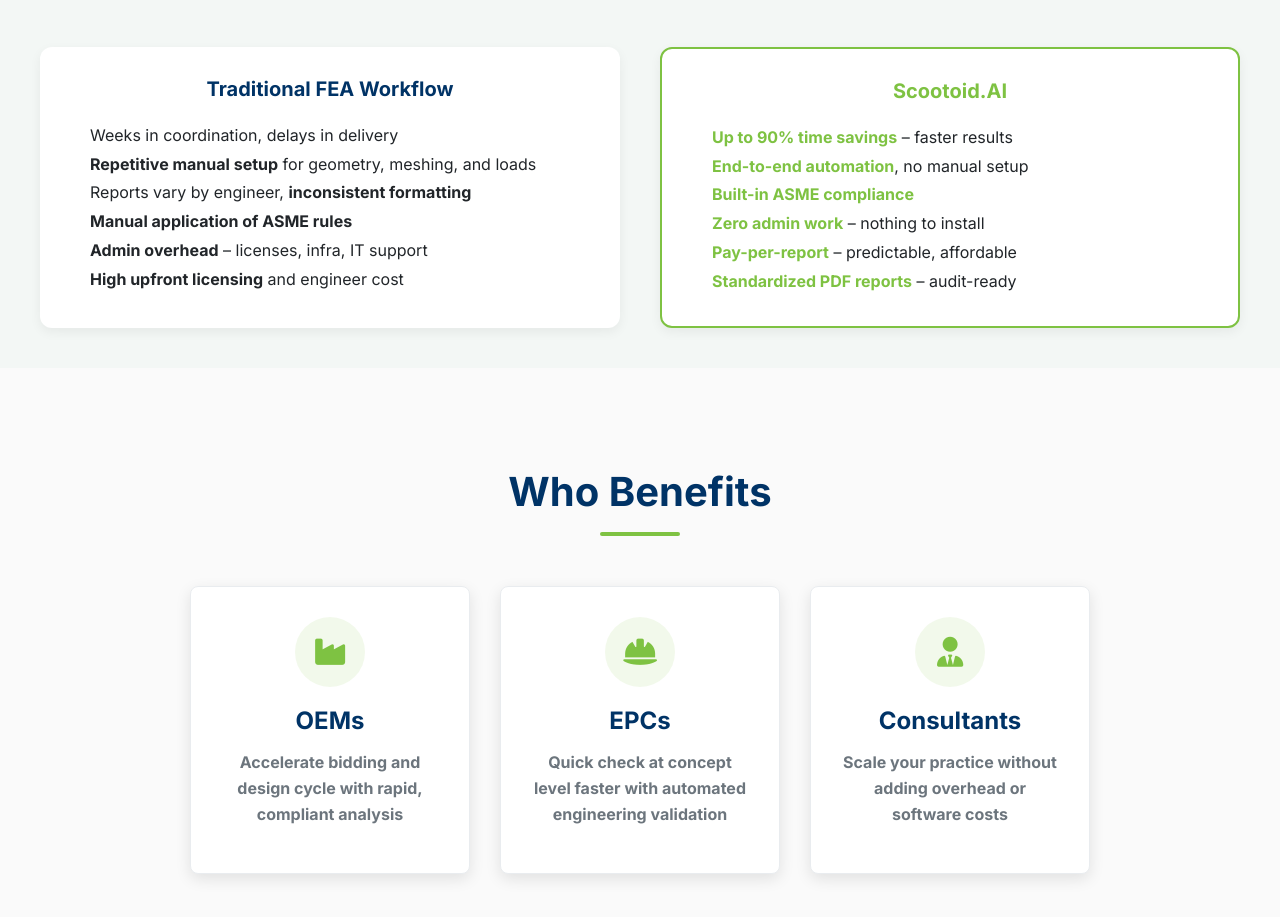
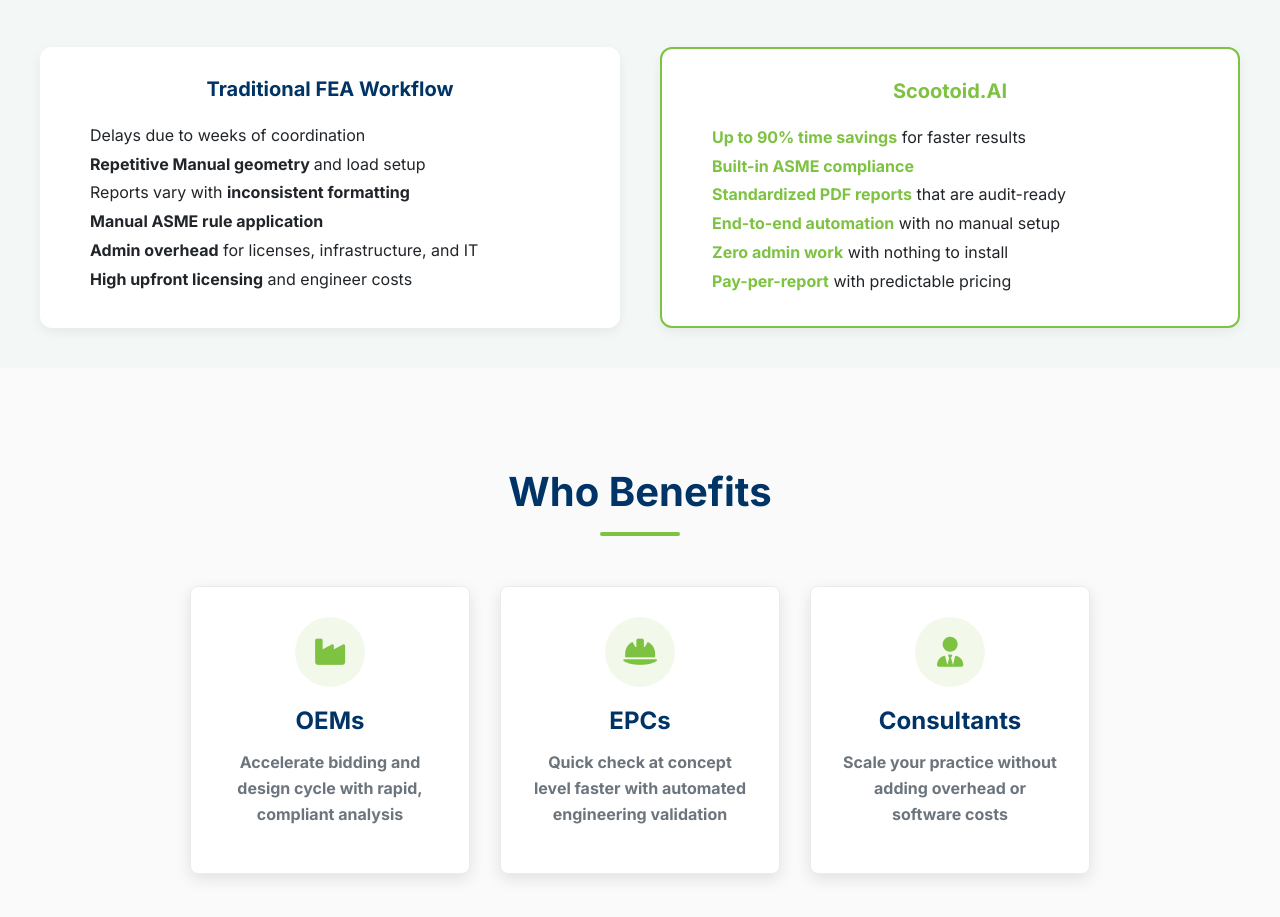
Before and after one commit to harshal-04/Scootoid.AI1, a plain HTML site: page index.html in a window 1280 px wide. Shown: the part 4834-5751 px from the top of the page. Drawn offline with Linux system fonts and the light colour scheme; files whose address does not match are found by name.

Commit message:
Update index.html

```diff
--- a/index.html
+++ b/index.html
@@ -294,7 +294,7 @@
 
         <div class="stat-item">
           <div class="stat-number-container">
-            <span class="stat-prefix" id="currency-symbol">₹</span>
+            <span class="stat-prefix" id="currency-symbol">$</span>
             <span class="stat-number" id="stat4">0</span>
           </div>
           <div class="stat-label">Setup Cost</div>
@@ -355,12 +355,12 @@
       <div class="comparison-block traditional">
         <h3>Traditional FEA Workflow</h3>
         <ul>
-          <li>Weeks in coordination, delays in delivery</li>
-          <li><strong>Repetitive manual setup</strong> for geometry, meshing, and loads</li>
-          <li>Reports vary by engineer, <strong>inconsistent formatting</strong></li>
-          <li><strong>Manual application of ASME rules</strong></li>
-          <li><strong>Admin overhead</strong> – licenses, infra, IT support</li>
-          <li><strong>High upfront licensing</strong> and engineer cost</li>
+          <li>Delays due to weeks of coordination</li>
+          <li><strong>Repetitive Manual geometry </strong>and load setup </li>
+          <li>Reports vary with <strong>inconsistent formatting</strong></li>
+          <li><strong>Manual ASME rule application</strong></li>
+          <li><strong>Admin overhead</strong> for licenses, infrastructure, and IT</li>
+          <li><strong>High upfront licensing</strong> and engineer costs</li>
         </ul>
       </div>
 
@@ -368,17 +368,19 @@
       <div class="comparison-block scootoid">
         <h3>Scootoid.AI</h3>
         <ul>
-          <li><span class="highlight">Up to 90% time savings</span> – faster results</li>
-          <li><span class="highlight">End-to-end automation</span>, no manual setup</li>
+          <li><span class="highlight">Up to 90% time savings</span> for faster results</li>
           <li><span class="highlight">Built-in ASME compliance</span></li>
-          <li><span class="highlight">Zero admin work</span> – nothing to install</li>
-          <li><span class="highlight">Pay-per-report</span> – predictable, affordable</li>
-          <li><span class="highlight">Standardized PDF reports</span> – audit-ready</li>
+          <li><span class="highlight">Standardized PDF reports</span> that are audit-ready</li>
+          <li><span class="highlight">End-to-end automation</span> with no manual setup</li>
+          <li><span class="highlight">Zero admin work</span> with nothing to install</li>
+          <li><span class="highlight">Pay-per-report</span> with predictable pricing</li>
         </ul>
       </div>
     </div>
   </div>
 </section>
+
+
 
 
 
```
